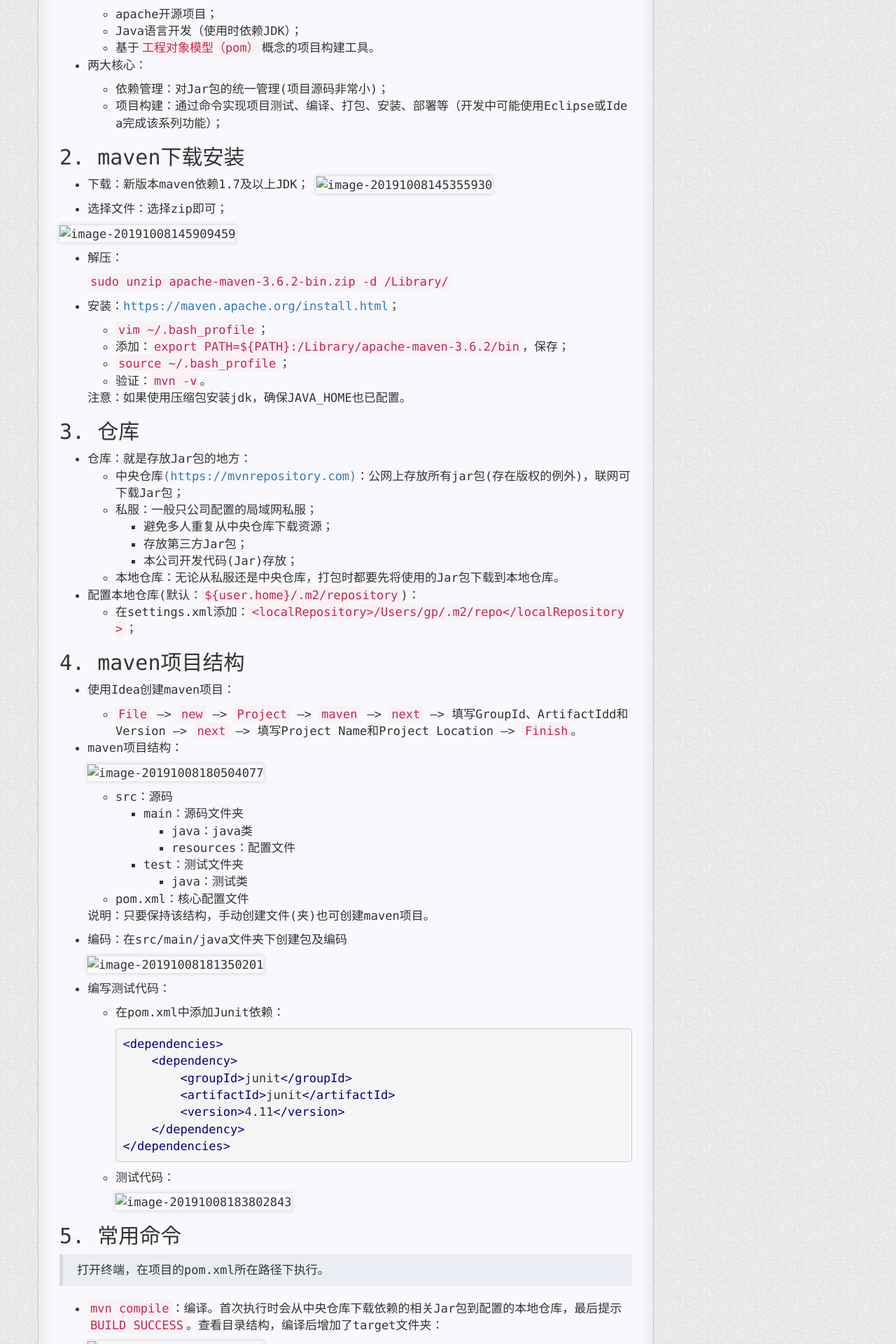
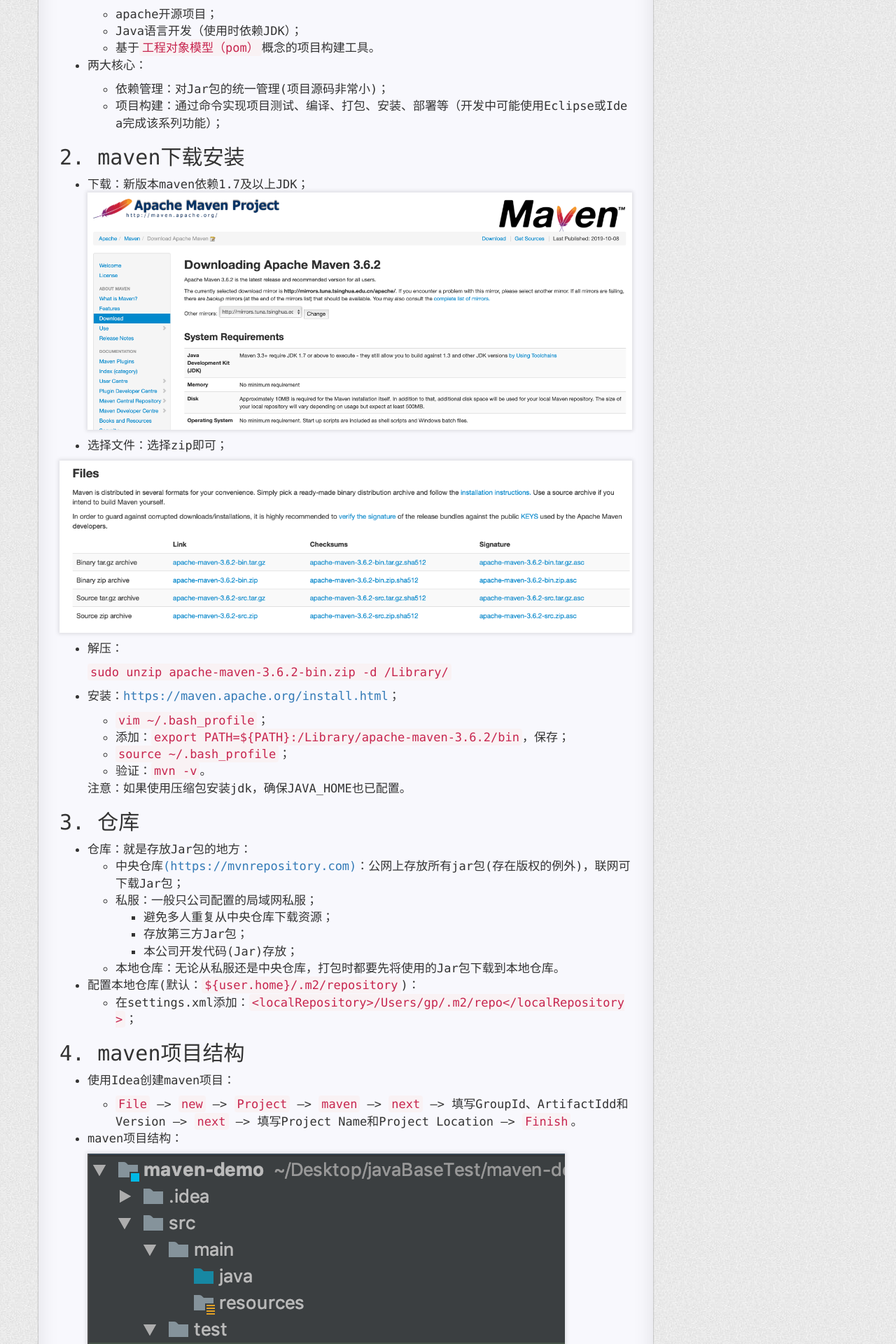
Before and after one commit to AdoredU/AdoredU.github.io, a Jekyll site: the page built from _posts/2019-10-8-maven.md, in a window 1280 px wide. Shown: the part 385-2305 px from the top of the page at 70% size. Built offline with Jekyll 4.4.1, drawn with Linux system fonts in a browser that asks for light colours; nearby versions of some CDN libraries; comment, search, counter and statistics services are not loaded; a style sheet for code colours, icons or effects is not loaded.

Commit message:
change urls for images.

```diff
--- a/_posts/2019-10-8-maven.md
+++ b/_posts/2019-10-8-maven.md
@@ -24,11 +24,11 @@
 
 ## 2. maven下载安装
 - 下载：新版本maven依赖1.7及以上JDK；
-![image-20191008145355930](/Users/gp/Desktop/github_projects/AdoredU.github.io/_posts/assets/maven-download.png)
+![image-20191008145355930](https://adoredu.github.io/static/img/maven/maven-download.png)
 
 - 选择文件：选择zip即可；
 
-![image-20191008145909459](/Users/gp/Desktop/github_projects/AdoredU.github.io/_posts/assets/maven-download2.png)
+![image-20191008145909459](https://adoredu.github.io/static/img/maven/maven-download2.png)
 
 - 解压：
 
@@ -63,7 +63,7 @@
 
 - maven项目结构：
 
-  ![image-20191008180504077](/Users/gp/Desktop/github_projects/AdoredU.github.io/_posts/assets/maven-structure.png)
+  ![image-20191008180504077](https://adoredu.github.io/static/img/maven/maven-structure.png)
   - src：源码
     - main：源码文件夹
       - java：java类
@@ -76,7 +76,7 @@
 
 - 编码：在src/main/java文件夹下创建包及编码
 
-  ![image-20191008181350201](/Users/gp/Desktop/github_projects/AdoredU.github.io/_posts/assets/maven-code.png)
+  ![image-20191008181350201](https://adoredu.github.io/static/img/maven/maven-code.png)
 
 - 编写测试代码：
 
@@ -94,7 +94,7 @@
 
   - 测试代码：
 
-    ![image-20191008183802843](/Users/gp/Desktop/github_projects/AdoredU.github.io/_posts/assets/maven-test-code.png)
+    ![image-20191008183802843](https://adoredu.github.io/static/img/maven/maven-test-code.png)
 
 ## 5. 常用命令
 
@@ -102,7 +102,7 @@
 
 - `mvn compile`：编译。首次执行时会从中央仓库下载依赖的相关Jar包到配置的本地仓库，最后提示`BUILD SUCCESS`。查看目录结构，编译后增加了target文件夹：
 
-  ![image-20191008182426757](/Users/gp/Desktop/github_projects/AdoredU.github.io/_posts/assets/maven-compile-cat.png)
+  ![image-20191008182426757](https://adoredu.github.io/static/img/maven/maven-compile-cat.png)
 
   说明：通过查看终端打印信息可以看出，maven命令其实是通过调用相应Jar包完成编译等相应任务的。编译命令不会编译单元测试文件。
 
@@ -110,7 +110,7 @@
 
 - `mvn test`: 单元测试
 
-  ![image-20191008184110348](/Users/gp/Desktop/github_projects/AdoredU.github.io/_posts/assets/maven-test-res.png)
+  ![image-20191008184110348](https://adoredu.github.io/static/img/maven/maven-test-res.png)
 
   说明：可以看到，执行`test`命令会先执行`compile`。`mvn test`会把单元测试方法全部执行；
 
@@ -118,11 +118,11 @@
 
 - `mvn package`：打包。通过打印信息可以看出，打包命令会先编译，还会执行单元测试，然后在target目录下会生成Jar包。
 
-  ![image-20191009090344124](/Users/gp/Desktop/github_projects/AdoredU.github.io/_posts/assets/maven-package-res.png)
+  ![image-20191009090344124](https://adoredu.github.io/static/img/maven/maven-package-res.png)
 
 - `mvn install`：安装，将项目打包并安装到本地仓库。
 
-  ![image-20191009091301876](/Users/gp/Desktop/github_projects/AdoredU.github.io/_posts/assets/maven-install-res.png)
+  ![image-20191009091301876](https://adoredu.github.io/static/img/maven/maven-install-res.png)
 
   说明：安装会执行编译、测试、打包。如果有修改或更新，编写完代码后直接再次执行`mvn install`即可覆盖更新。
 
@@ -173,7 +173,7 @@
 
   通过Idea新建一个maven web项目，创建包并新建一个Servlet，会报错：
 
-  ![image-20191009170749443](/Users/gp/Desktop/github_projects/AdoredU.github.io/_posts/assets/image-20191009170749443.png)
+  ![image-20191009170749443](https://adoredu.github.io/static/img/maven/image-20191009170749443.png)
 
   原因为依赖的servlet-api包不存在。现在我们通过maven添加一个servlet-api依赖(既然是maven项目就别添加lib了)：
 
@@ -189,7 +189,7 @@
 
   表面上没有任何问题，但当我们通过`mvn package`或者使用IDEA工具生成部署包时，部署到tomcat环境会出问题，原因为tomcat本身的lib包中是包含servlet-api.jar的：
 
-  ![image-20191009171030108](/Users/gp/Desktop/github_projects/AdoredU.github.io/_posts/assets/image-20191009171030108.png)
+  ![image-20191009171030108](https://adoredu.github.io/static/img/maven/image-20191009171030108.png)
 
   因此为使编译时正常，打包时又不会把不需要的Jar包大包，在pom文件中引入时，需要添加Jar包的依赖范围`<scope></scope>`：
 
```
